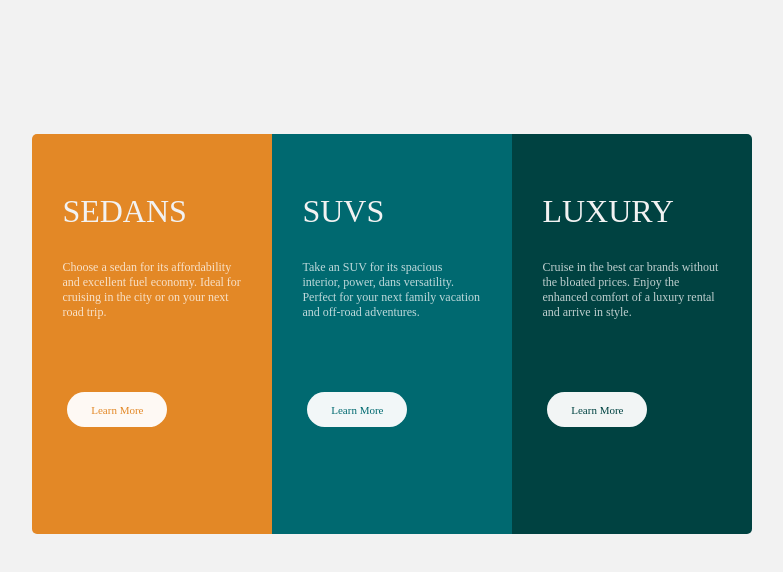
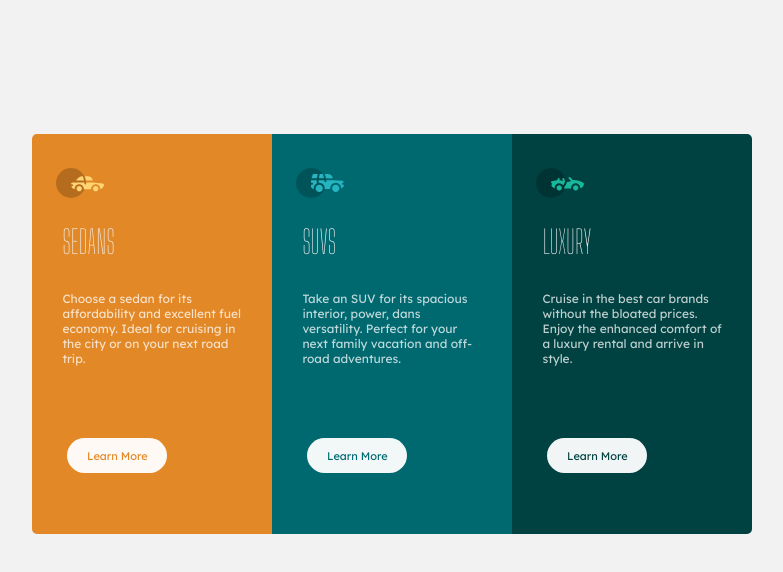
Before and after one commit to Supafei/3-Columns-challenge, a plain HTML site: page index.html in a window 1280 px wide. Shown: the whole page, without its empty margins (102-885 px from the left). Drawn offline with Linux system fonts and the light colour scheme; the site is published under a folder, as on GitHub Pages, so addresses that start at the root find nothing.

Commit message:
Ajout racine url

```diff
--- a/index.html
+++ b/index.html
@@ -10,19 +10,19 @@
 <body>
     <div class="contenair">
         <div class="sedan">
-            <div class="img"><img src="/3-column-preview-card-component-main/images/icon-sedans.svg" alt=""></div>
+            <div class="img"><img src="3-Columns-challenge/3-column-preview-card-component-main/images/icon-sedans.svg" alt=""></div>
             <div class="sedans"><h1>SEDANS</h1></div>
             <div class="text"><p>Choose a sedan for its affordability and excellent fuel economy. Ideal for cruising in the city or on your next road trip.</p></div>
             <div class="button"><button>Learn More</button></div>
         </div>
         <div class="suvs">
-            <div class="img"><img src="/3-column-preview-card-component-main/images/icon-suvs.svg" alt=""></div>
+            <div class="img"><img src="3-Columns-challenge/3-column-preview-card-component-main/images/icon-suvs.svg" alt=""></div>
             <div class="suvs"><h1>SUVS</h1></div>
             <div class="text"><p>Take an SUV for its spacious interior, power, dans versatility. Perfect  for your next family vacation and off-road adventures.</p></div>
             <div class="button"><button>Learn More</button></div>
         </div>
         <div class="luxury">
-            <div class="img"><img src="/3-column-preview-card-component-main/images/icon-luxury.svg" alt=""></div>
+            <div class="img"><img src="3-Columns-challenge/3-column-preview-card-component-main/images/icon-luxury.svg" alt=""></div>
             <div class="luxury"><h1>LUXURY</h1></div>
             <div class="text"><p>Cruise in the best car brands without the bloated prices. Enjoy the enhanced comfort of a luxury rental and arrive in style.</p></div>
             <div class="button"><button>Learn More</button></div>
--- a/style.css
+++ b/style.css
@@ -79,10 +79,10 @@ button:hover{
 
 @font-face {
     font-family: LexendDeca;
-    src: url(/Assets/LexendDeca-VariableFont_wght.ttf);
+    src: url(3-Columns-challenge/Assets/LexendDeca-VariableFont_wght.ttf);
 }
 
 @font-face {
     font-family: BigShouldersDisplay;
-    src: url(/Assets/BigShouldersDisplay-VariableFont_wght.ttf);
+    src: url(3-Columns-challenge/Assets/BigShouldersDisplay-VariableFont_wght.ttf);
 }
```
